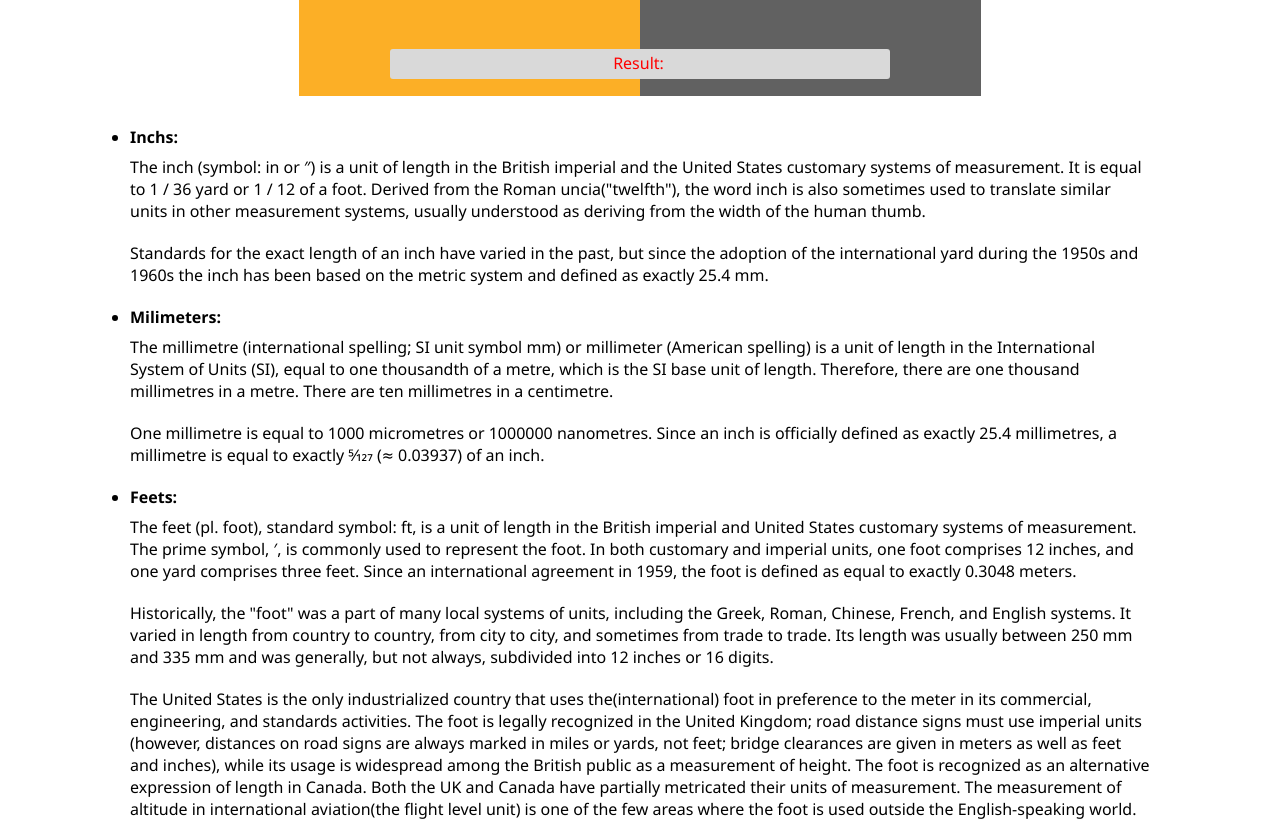
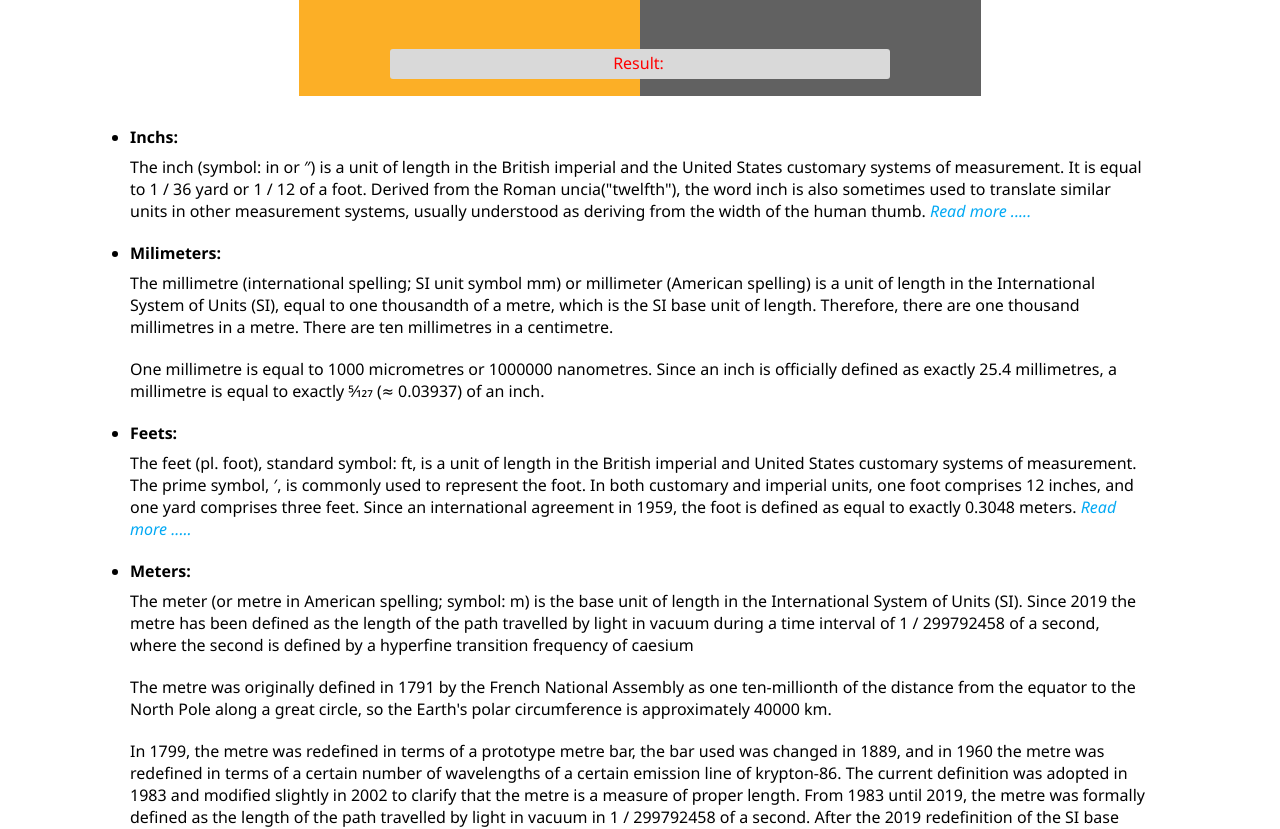
Before and after one commit to tungld160589/metricconversion, a React (Create React App) app: page /LengthConvert in a window 1280 px wide. Shown: the part 460-1289 px from the top of the page. Built offline with nearby package versions, Linux system fonts and the light colour scheme.

Commit message:
cập nhật tinh năng readmore cho Contnet

```diff
--- a/src/components/LengthContent.jsx
+++ b/src/components/LengthContent.jsx
@@ -1,7 +1,37 @@
+import { useState } from "react";
 const LengthContent = () => {
+  const [visible, setVisible] = useState([]);
+  const [visible1, setVisibe1] = useState(false);
+  const [visible2, setVisibe2] = useState(false);
+  const [visible3, setVisibe3] = useState(false);
+  const [visible4, setVisibe4] = useState(false);
+  const toggleReadMore = (index) => {
+    setVisible((prevContent) => {
+      const newContent = [...prevContent];
+      newContent[index] = !newContent[index];
+      return newContent;
+    });
+  };
+  const handleReadmore = (option) => {
+    switch (option) {
+      case 1:
+        setVisibe1(!visible1);
+        break;
+      case 2:
+        setVisibe2(!visible2);
+        break;
+      case 3:
+        setVisibe3(!visible3);
+        break;
+      case 4:
+        setVisibe4(!visible4);
+        break;
+    }
+  };
+
   return (
     <>
-      <ul className="ul-convert-content">
+      <ul className="ul-convert-content" id="ul-convert-content">
         <li className="li-convert-content">
           <h4>Inchs:</h4>
         </li>
@@ -11,14 +41,26 @@ const LengthContent = () => {
           equal to 1 / 36 yard or 1 / 12 of a foot. Derived from the Roman uncia
           {"("}"twelfth"{")"}, the word inch is also sometimes used to translate
           similar units in other measurement systems, usually understood as
-          deriving from the width of the human thumb.
+          deriving from the width of the human thumb.{" "}
+          {visible1 || (
+            <span
+              onClick={() => handleReadmore(1)}
+              className="convert-content-readmore"
+            >
+              Read more .....
+            </span>
+          )}
         </p>
+
+        {visible1 && (
           <p className="span-convert-content">
-          Standards for the exact length of an inch have varied in the past, but
-          since the adoption of the international yard during the 1950s and
-          1960s the inch has been based on the metric system and defined as
-          exactly 25.4 mm.
+            Standards for the exact length of an inch have varied in the past,
+            but since the adoption of the international yard during the 1950s
+            and 1960s the inch has been based on the metric system and defined
+            as exactly 25.4 mm.
           </p>
+        )}
+
         <li className="li-convert-content">
           <h4>Milimeters:</h4>
         </li>
@@ -45,36 +87,51 @@ const LengthContent = () => {
           foot. In both customary and imperial units, one foot comprises 12
           inches, and one yard comprises three feet. Since an international
           agreement in 1959, the foot is defined as equal to exactly 0.3048
-          meters.
+          meters.{" "}
+          {visible2 || (
+            <span
+              onClick={() => handleReadmore(2)}
+              className="convert-content-readmore"
+            >
+              Read more .....
+            </span>
+          )}
         </p>
+        {visible2 && (
+          <>
+            {" "}
             <p className="span-convert-content">
-          Historically, the "foot" was a part of many local systems of units,
-          including the Greek, Roman, Chinese, French, and English systems. It
-          varied in length from country to country, from city to city, and
-          sometimes from trade to trade. Its length was usually between 250 mm
-          and 335 mm and was generally, but not always, subdivided into 12
-          inches or 16 digits.
+              Historically, the "foot" was a part of many local systems of
+              units, including the Greek, Roman, Chinese, French, and English
+              systems. It varied in length from country to country, from city to
+              city, and sometimes from trade to trade. Its length was usually
+              between 250 mm and 335 mm and was generally, but not always,
+              subdivided into 12 inches or 16 digits.
             </p>
             <p className="span-convert-content">
               The United States is the only industrialized country that uses the
               {"("}international{")"} foot in preference to the meter in its
-          commercial, engineering, and standards activities. The foot is legally
-          recognized in the United Kingdom; road distance signs must use
-          imperial units {"("}however, distances on road signs are always marked
-          in miles or yards, not feet; bridge clearances are given in meters as
-          well as feet and inches{")"}, while its usage is widespread among the
-          British public as a measurement of height. The foot is recognized as
-          an alternative expression of length in Canada. Both the UK and Canada
-          have partially metricated their units of measurement. The measurement
-          of altitude in international aviation
-          {"("}the flight level unit{")"} is one of the few areas where the foot
-          is used outside the English-speaking world.
+              commercial, engineering, and standards activities. The foot is
+              legally recognized in the United Kingdom; road distance signs must
+              use imperial units {"("}however, distances on road signs are
+              always marked in miles or yards, not feet; bridge clearances are
+              given in meters as well as feet and inches{")"}, while its usage
+              is widespread among the British public as a measurement of height.
+              The foot is recognized as an alternative expression of length in
+              Canada. Both the UK and Canada have partially metricated their
+              units of measurement. The measurement of altitude in international
+              aviation
+              {"("}the flight level unit{")"} is one of the few areas where the
+              foot is used outside the English-speaking world.
             </p>
             <p className="span-convert-content">
-          The length of the {"("}international{")"} foot corresponds to a human
-          foot with shoe size of 13 {"("}UK{")"}, 14 {"("}US male{")"}, 15.5{" "}
-          {"("}US female{")"} or 48 {"("}EU sizing{")"}.
+              The length of the {"("}international{")"} foot corresponds to a
+              human foot with shoe size of 13 {"("}UK{")"}, 14 {"("}US male{")"}
+              , 15.5 {"("}US female{")"} or 48 {"("}EU sizing{")"}.
             </p>
+          </>
+        )}
+
         <li className="li-convert-content">
           <h4>Meters:</h4>
         </li>
--- a/src/index.css
+++ b/src/index.css
@@ -473,6 +473,12 @@ a {
 .span-convert-content {
   margin-bottom: 20px;
 }
+.convert-content-readmore {
+  color: #03a9f4;
+  font-weight: 500;
+  font-style: italic;
+  cursor: pointer;
+}
 /*------------------------------------------------------------------*/
 /* Article*/
 .Art {
```
Lines whose indentation alone changed are shown as unchanged.
